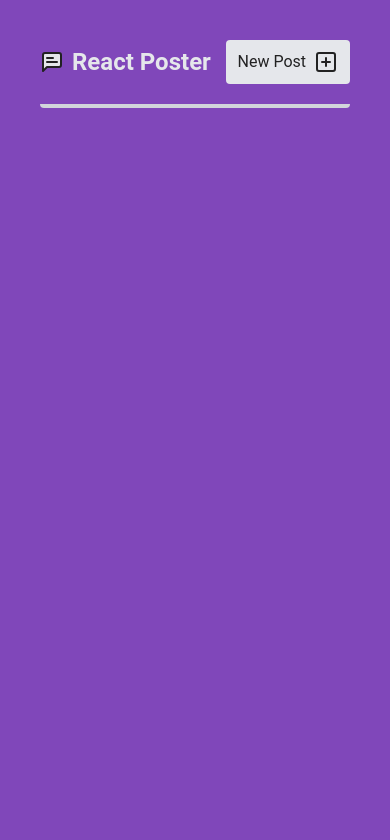
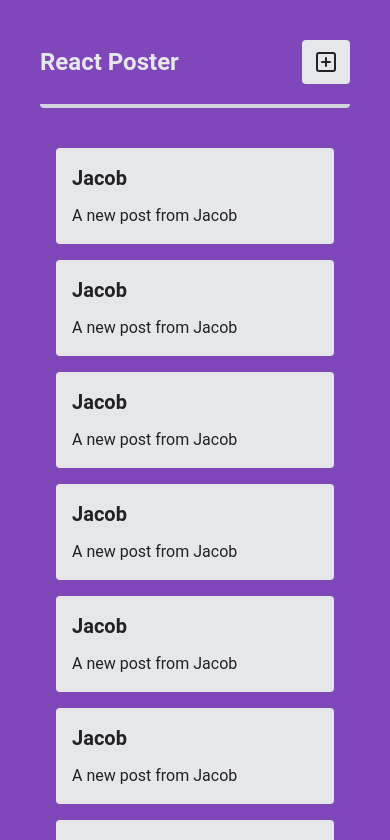
Before and after one commit to JacobGlitcher/react-poster, a React (Vite) app: page / in a window 390 px wide. Shown: the top 840 px of the page. Built offline with nearby package versions, Linux system fonts and the light colour scheme.

Commit message:
feat: improved styling for cards and improved overall responsiveness

```diff
--- a/src/App.tsx
+++ b/src/App.tsx
@@ -1,13 +1,13 @@
 import './App.module.scss'
 
 import Header from './layouts/Header/Header'
-import Post from './components/features/Post/Post'
+import MainContent from 'src/layouts/MainContent/MainContent.tsx'
 
 const App = () => {
   return (
-    <div className='wrapper'>
+    <div className='wrapper mx-auto max-w-[1536px]'>
       <Header />
-      <Post />
+      <MainContent />
     </div>
   )
 }
--- /dev/null
+++ b/src/components/common/Card/Card.tsx
@@ -0,0 +1,12 @@
+import { ReactNode } from 'react'
+
+interface CardProps {
+  children: ReactNode
+  className?: string
+}
+
+const Card = ({ children, className }: CardProps) => {
+  return <div className={`container rounded bg-gray-200 ${className}`}>{children}</div>
+}
+
+export default Card
--- a/src/components/features/Post/Post.tsx
+++ b/src/components/features/Post/Post.tsx
@@ -1,5 +1,12 @@
+import Card from 'src/components/common/Card/Card.tsx'
+
 const Post = () => {
-  return <div></div>
+  return (
+    <Card className='w-full p-4 sm:max-w-[48%] md:max-w-[31%] lg:max-w-[20%]'>
+      <p className='mb-3 text-xl font-bold'>Jacob</p>
+      <p>A new post from Jacob</p>
+    </Card>
+  )
 }
 
 export default Post
--- a/src/layouts/Header/Header.tsx
+++ b/src/layouts/Header/Header.tsx
@@ -1,12 +1,12 @@
 import { MessageSquareText } from 'lucide-react'
 
-import AddPost from './AddPost'
+import AddPost from './components/AddPost/AddPost.tsx'
 
 const Header = () => {
   return (
-    <div className='flex items-center justify-between rounded-b border-b-4 border-b-gray-300 pb-5'>
+    <div className='mb-10 flex items-center justify-between rounded-b border-b-4 border-b-gray-300 pb-5'>
       <div className='flex items-center'>
-        <MessageSquareText className='mr-2 fill-gray-200' />
+        <MessageSquareText className='mr-2 hidden fill-gray-200 sm:inline' />
         <h1 className='text-2xl font-bold text-gray-200'>React Poster</h1>
       </div>
       <AddPost />
--- a/src/layouts/Header/AddPost.tsx
+++ b/src/layouts/Header/components/AddPost/AddPost.tsx
@@ -3,7 +3,7 @@ import { SquarePlus } from 'lucide-react'
 const AddPost = () => {
   return (
     <button className='flex items-center rounded bg-gray-200 px-3 py-2.5'>
-      <span className='mr-2'>New Post</span>
+      <span className='mr-2 hidden sm:inline'>New Post</span>
       <span>
         <SquarePlus />
       </span>
--- /dev/null
+++ b/src/layouts/MainContent/MainContent.tsx
@@ -0,0 +1,21 @@
+import Post from 'src/components/features/Post/Post.tsx'
+
+const MainContent = () => {
+  return (
+    <div className='px-4 sm:px-8'>
+      <div className='mx-auto flex max-w-[1280px] flex-wrap justify-center gap-4'>
+        <Post />
+        <Post />
+        <Post />
+        <Post />
+        <Post />
+        <Post />
+        <Post />
+        <Post />
+        <Post />
+      </div>
+    </div>
+  )
+}
+
+export default MainContent
--- a/src/styles/abstracts/_variables.scss
+++ b/src/styles/abstracts/_variables.scss
@@ -8,5 +8,6 @@ $breakpoints: (
         'sm': 640px,
         'md': 768px,
         'lg': 1024px,
-        'xl': 1280px
+        'xl': 1280px,
+        '2xl': 1536px
 );
```
